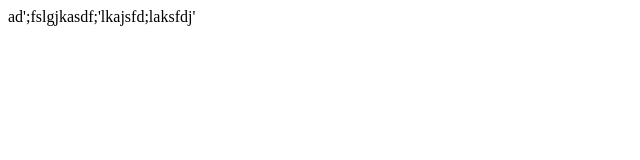
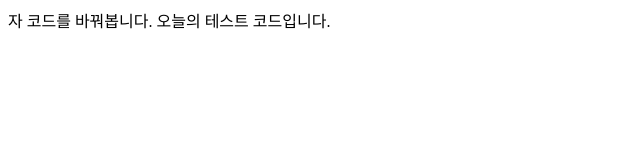
Before and after one commit to lee-bh/test-today, a plain HTML site: page index.html in a window 1280 px wide. Shown: the whole page, without its empty margins (0-640 px from the left). Drawn offline with Linux system fonts and the light colour scheme.

Commit message:
Update index.html

```diff
--- a/index.html
+++ b/index.html
@@ -6,6 +6,7 @@
 	<title></title>
 </head>
 <body>
-ad';fslgjkasdf;'lkajsfd;laksfdj'
+자 코드를 바꿔봅니다.
+오늘의 테스트 코드입니다.
 </body>
 </html>
```
